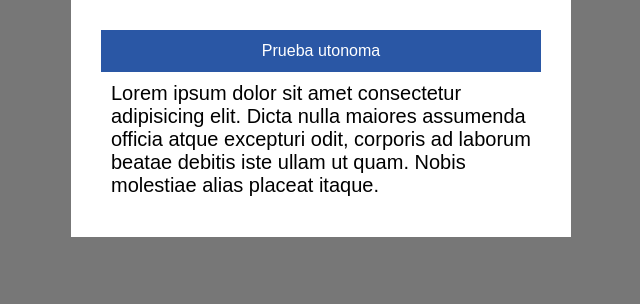
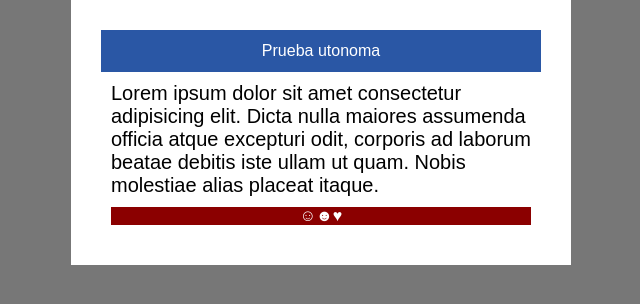
Before and after one commit to Alejo1522/Practicas-de-Git-de-Platzi-2, a plain HTML site: page index.html in a window 1280 px wide. Shown: the whole page, without its empty margins (319-959 px from the left). Drawn offline with Linux system fonts and the light colour scheme.

Commit message:
Se agrega el footer

```diff
--- a/CSS/stule.css
+++ b/CSS/stule.css
@@ -22,3 +22,9 @@ body{
     margin: 10px;
     font-size: 20px;
 }
+footer{
+    background-color: darkred;
+    color: #fff;
+    margin: 10px;
+    text-align: center;
+}
--- a/index.html
+++ b/index.html
@@ -12,6 +12,7 @@
         <div id="Text">
             <p>Lorem ipsum dolor sit amet consectetur adipisicing elit. Dicta nulla maiores assumenda officia atque excepturi odit, corporis ad laborum beatae debitis iste ullam ut quam. Nobis molestiae alias placeat itaque.</p>
         </div>
+        <footer>☺☻♥</footer>
     </div>
 </body>
 </html>
```
